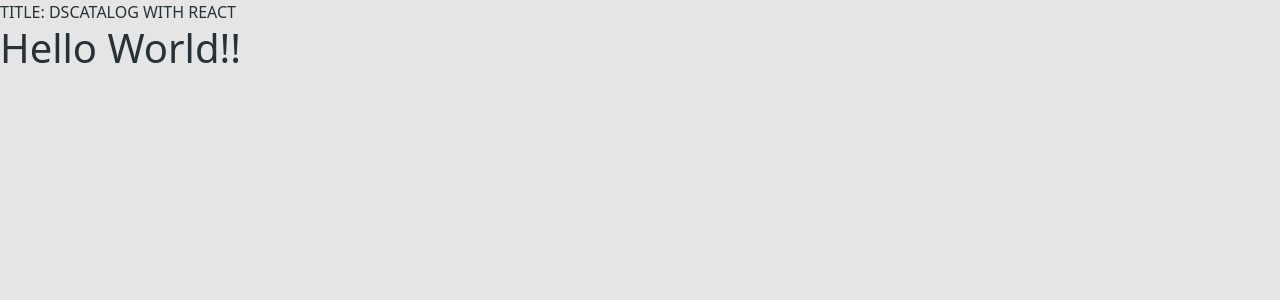
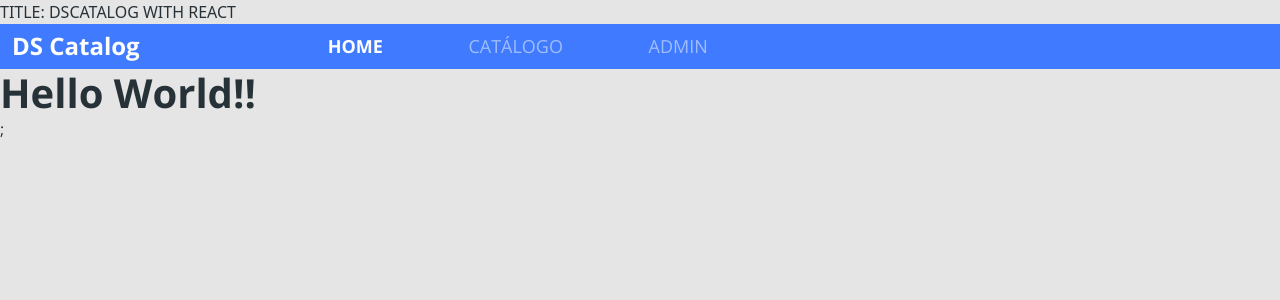
Before and after one commit to gilbertodfl/react_spring_bootstrap, a React (Create React App) app in the folder frontweb/: page / in a window 1280 px wide. Shown: the top 300 px of the page. Built offline with nearby package versions, Linux system fonts and the light colour scheme.

Commit message:
Implement css in Navbar

```diff
--- a/frontweb/src/App.css
+++ b/frontweb/src/App.css
@@ -0,0 +1,16 @@
+@import url('https://fonts.googleapis.com/css2?family=Open+Sans:wght@400;700&display=swap');
+
+* {
+
+    font-family: 'Open Sans', sans-serif;
+}
+
+h1, h2, h3, h4, h5, h6{
+    font-weight: 700;
+    margin-bottom: 0;
+}
+
+a, a:hover {
+    text-decoration: none;
+    color: unset;
+}
--- a/frontweb/src/App.tsx
+++ b/frontweb/src/App.tsx
@@ -1,10 +1,19 @@
 //import React from 'react';
 import './assets/styles/custom.scss';
 import './App.css';
+import Navbar from 'components/Navbar';
+
+
 // pagina principal
 function App() {
+
   return (
- <h1>Hello World!!</h1>  );
+    <>
+    <Navbar />
+     <h1>Hello World!!</h1>;
+     </>
+     );
+
 }
 
 export default App;
--- /dev/null
+++ b/frontweb/src/components/Navbar/index.tsx
@@ -0,0 +1,30 @@
+import './styles.css';
+
+function Navbar() {
+  return (
+    <>
+      <nav className="navbar navbar-expand-md bg-primary">
+        <div className="container-fluid">
+          <a href="link" className="nav-logo-text">
+            <h4>DS Catalog</h4>
+          </a>
+          <div className="collapse navbar-collapse">
+            <ul className="navbar-nav offset-md-2 main-menu">
+              <li>
+                <a href="link" className="active">HOME</a>
+              </li>
+              <li>
+                <a href="link">CATÁLOGO</a>
+              </li>
+              <li>
+                <a href="link">ADMIN</a>
+              </li>
+            </ul>
+          </div>
+        </div>
+      </nav>
+    </>
+  );
+}
+
+export default Navbar;
--- /dev/null
+++ b/frontweb/src/components/Navbar/styles.css
@@ -0,0 +1,32 @@
+.main-nav {
+    padding-left: 40px;
+    height: 70px;
+
+}
+.nav-logo-text, .nav-logo-text:hover {
+    color: #FFF;
+}
+.main-menu{
+    display: flex;
+    font-size: 18px;
+    width: 380px;
+    justify-content: space-between;
+}
+
+.main-menu a{
+    color: rgba(255,255,255, 0.5);
+}
+/*
+ a:hover indica quando passar o mouse ( evento )
+*/
+.main-menu a:hover{
+    color: #fff;
+}
+/*
+ a:active indica uma classe que eu crie. Aqui é . e não : ( doie pontos )
+*/
+
+.main-menu a.active{
+    color: #fff;
+    font-weight: bold;
+}
```
Also changed, not shown: 1 other file (tests, documents, lock files or other folders).
